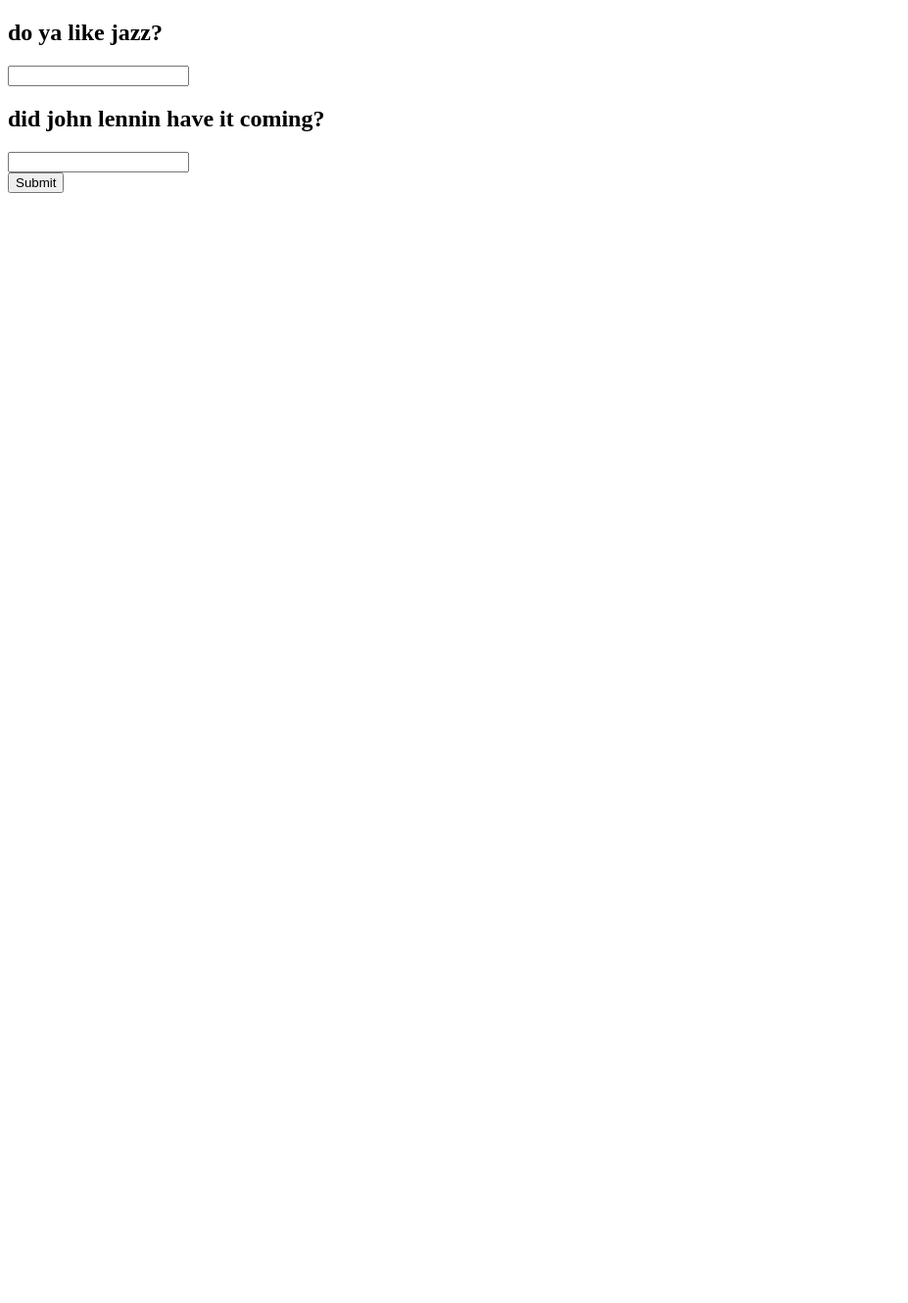
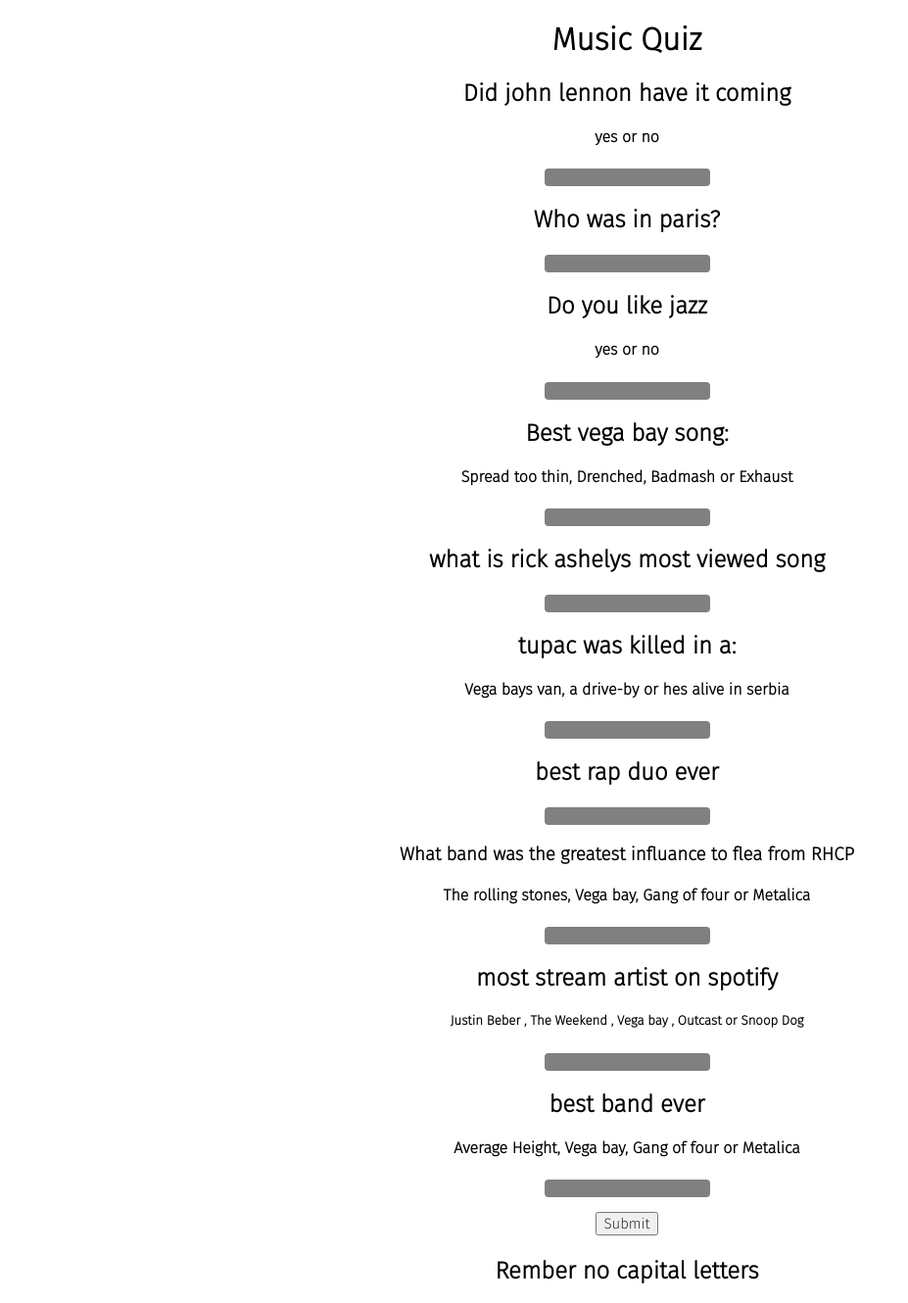
Before and after one commit to Lord-Duck/Music-Quiz, a React (Vite) app: page / in a window 1280 px wide. Shown: the whole page at 98% size, without its empty margins (0-927 px from the left). Before the commit the page ends 800 px from the top, so only its background shows below. Built offline with nearby package versions, Linux system fonts and the light colour scheme.

Commit message:
Fixed the score bug

```diff
--- /dev/null
+++ b/src/components/questions.css
@@ -0,0 +1,20 @@
+@import url('https://fonts.googleapis.com/css2?family=Fira+Sans:wght@200&display=swap');
+
+*{
+ font-family: 'Fira Sans', sans-serif;
+  text-align: center; ;
+}
+
+input[type=text]{
+  border: 3px black;
+  border-radius: 4px;
+  background-color: #808080;
+}
+input[type=submit]{
+  margin-top:15px;
+  font-size: 15px;
+}
+
+input[type="text"]:focus{
+  background-color: #ffff;
+}
--- a/src/components/questions.jsx
+++ b/src/components/questions.jsx
@@ -1,6 +1,7 @@
 import React from "react";
+import "./questions.css";
 
-class Question extends React.Component {
+class Questions extends React.Component {
   constructor(props) {
     super(props);
     this.state = {
@@ -14,11 +15,13 @@
       question8:  "",
       question9:  "",
       question10:  "",
-      finale: ""
+      done : ""
     };
 
     this.handleChange = this.handleChange.bind(this);
     this.handleSubmit = this.handleSubmit.bind(this);
+
+    this.finale = 0
   }
 
 
@@ -26,25 +29,82 @@
   handleChange(event) {
     this.setState({ [event.target.name]: event.target.value })
   }
+  //this is very messey sorry
+  handleSubmit(event) {
+    this.finale = 0
+    if(this.state.question1=="yes") {
+      this.finale += 1
+    }
 
-  handleSubmit(event) {
-    this.setState({finale: this.state.question1})
+    if(this.state.question2=="neighbours"||this.state.question2=="kanye east and jayz") {
+      this.finale += 1
+    }
+    if(this.state.question3=="yes") {
+      this.finale += 1
+    }
+    if(this.state.question4=="drench") {
+      this.finale += 1
+    }
+    if(this.state.question5=="never gonna give you up") {
+      this.finale += 1
+    }
+    if(this.state.question6=="a drive-by"||this.state.question6=="hes alive in serbia") {
+      this.finale += 1
+    }
+    if(this.state.question7=="outcast") {
+      this.finale += 1
+    }
+    if(this.state.question8=="gang of four") {
+      this.finale += 1
+    }
+    if(this.state.question9=="the weekend"||this.state.question9=="vega bay") {
+      this.finale += 1
+    }
+    if(this.state.question10=="average height"||this.state.question9=="vega bay") {
+      this.finale += 1
+    }
+   this.setState(function(state, props) {
+     return {
+       done:"you scored " + this.finale +"/10"
+      };
+   });
     event.preventDefault();
   }
-
+//ill find a better way to do this in a bit
   render() {
     return (
-      <form onSubmit={this.handleSubmit}>
-        <h2>do ya like jazz?</h2>
-        <input type="text" name="question1"value={this.state.question1} onChange={this.handleChange} />
-        <h2>did john lennin have it coming?</h2>
-        <input type="text" name="question2" value={this.state.question2} onChange={this.handleChange} />
-        <br></br>
-        <input type="submit" value="Submit" />
-        <h3>{this.state.finale}</h3>
-      </form>
+      <div>
+        <h1>Music Quiz</h1>
+        <form onSubmit={this.handleSubmit}>
+         <h2>Did john lennon have it coming</h2>
+         <h4>yes or no</h4> <input type="text" name="question1"value={this.state.question1} onChange={this.handleChange} />
+         <h2>Who was in paris?</h2>
+         <input type="text" name="question2"value={this.state.question2} onChange={this.handleChange} />
+         <h2>Do you like jazz</h2>
+         <h4>yes or no</h4><input type="text" name="question3"value={this.state.question3} onChange={this.handleChange} />
+         <h2>Best vega bay song:</h2>
+         <h4>Spread too thin, Drenched, Badmash or Exhaust</h4><input type="text" name="question4"value={this.state.question4} onChange={this.handleChange} />
+         <h2>what is rick ashelys most viewed song</h2>
+         <input type="text" name="question5"value={this.state.question5} onChange={this.handleChange} />
+         <h2>tupac was killed in a:</h2>
+         <h4>Vega bays van, a drive-by or hes alive in serbia</h4><input type="text" name="question6"value={this.state.question6} onChange={this.handleChange} />
+         <h2>best rap duo ever</h2>
+         <input type="text" name="question7"value={this.state.question7} onChange={this.handleChange} />
+         <h3>What band was the greatest influance to flea from RHCP</h3>
+         <h4>The rolling stones, Vega bay, Gang of four or Metalica</h4><input type="text" name="question8"value={this.state.question8} onChange={this.handleChange} />
+         <h2>most stream artist on spotify</h2>
+         <h5>Justin Beber , The Weekend , Vega bay , Outcast or Snoop Dog</h5><input type="text" name="question9"value={this.state.question9} onChange={this.handleChange} />
+         <h2>best band ever</h2>
+         <h4>Average Height, Vega bay, Gang of four or Metalica</h4><input type="text" name="question10"value={this.state.question10} onChange={this.handleChange} />
+         <br></br>
+         <input type="submit" value="Submit" />
+         <br></br>
+         <h1>{this.state.done}</h1>
+        </form>
+        <h2>Rember no capital letters</h2>
+      </div>
     );
   }
 }
 
-export default Question
+export default Questions
```
Also changed, not shown: bg.png (added).
